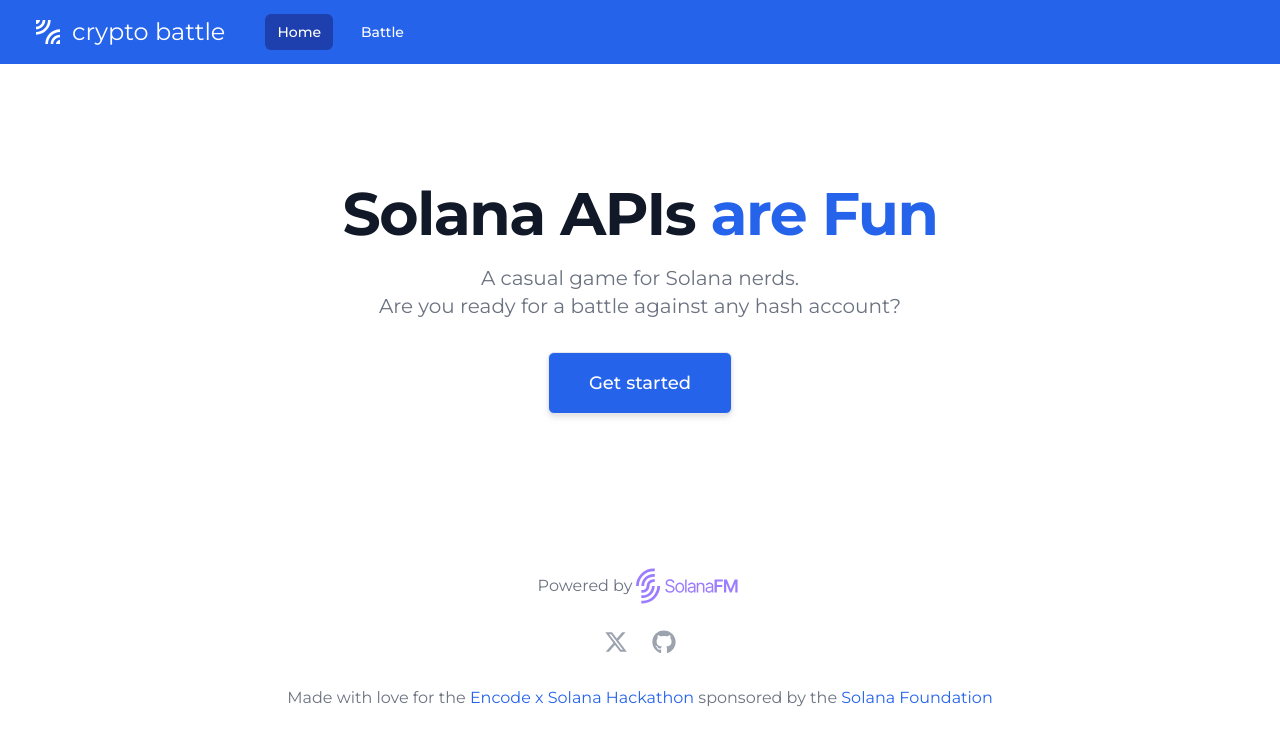
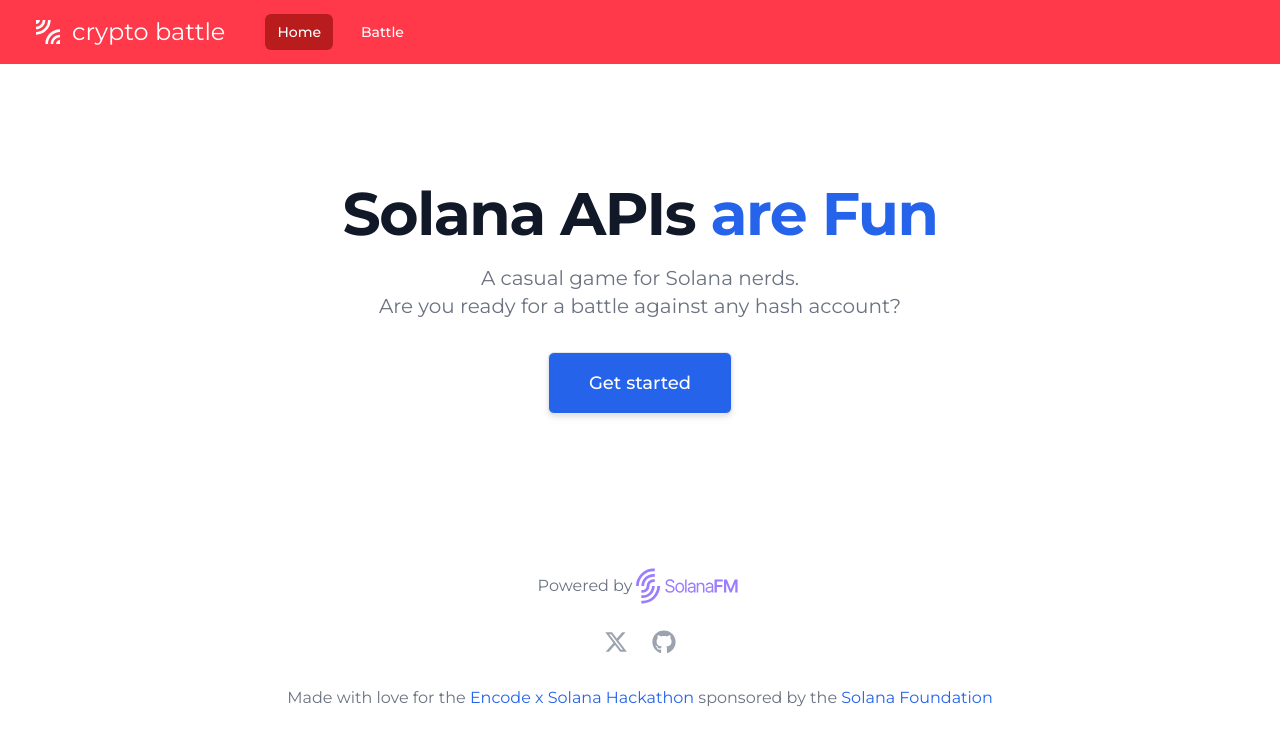
Before and after one commit to ivanmolto/cryptobattle, a React (Vite) app: page / in a window 1280 px wide. Shown: the top 746 px of the page. Built offline with nearby package versions, Linux system fonts and the light colour scheme.

Commit message:
feat: Update colors in Nav

```diff
--- a/src/components/Nav.jsx
+++ b/src/components/Nav.jsx
@@ -6,7 +6,7 @@ const Nav = () => {
   return (
     <>
       <div className="min-h-full font-montserrat">
-        <Disclosure as="nav" className="bg-blue-600">
+        <Disclosure as="nav" className="bg-[#ff394a]">
           {({ open }) => (
             <>
               <div className="mx-auto max-w-7xl px-4 sm:px-6 lg:px-8">
@@ -48,8 +48,8 @@ const Nav = () => {
                           className={({ isActive }) =>
                             "px-3 py-2 rounded-md text-sm font-medium" +
                             (isActive
-                              ? " bg-blue-800 text-white"
-                              : " text-white hover:bg-blue-400 hover:bg-opacity-75")
+                              ? " bg-red-700 text-white"
+                              : " text-white hover:bg-red-400 hover:bg-opacity-75")
                           }
                         >
                           Home
@@ -59,8 +59,8 @@ const Nav = () => {
                           className={({ isActive }) =>
                             "px-3 py-2 rounded-md text-sm font-medium" +
                             (isActive
-                              ? " bg-blue-800 text-white"
-                              : " text-white hover:bg-blue-400 hover:bg-opacity-75")
+                              ? " bg-red-700 text-white"
+                              : " text-white hover:bg-red-400 hover:bg-opacity-75")
                           }
                         >
                           Battle
@@ -96,8 +96,8 @@ const Nav = () => {
                     className={({ isActive }) =>
                       "block px-3 py-2 rounded-md text-sm font-medium" +
                       (isActive
-                        ? " bg-blue-800 text-white"
-                        : " text-white hover:bg-blue-400 hover:bg-opacity-75")
+                        ? " bg-red-700 text-white"
+                        : " text-white hover:bg-red-400 hover:bg-opacity-75")
                     }
                   >
                     Home
@@ -107,8 +107,8 @@ const Nav = () => {
                     className={({ isActive }) =>
                       "block px-3 py-2 rounded-md text-sm font-medium" +
                       (isActive
-                        ? " bg-blue-800 text-white"
-                        : " text-white hover:bg-blue-400 hover:bg-opacity-75")
+                        ? " bg-red-700 text-white"
+                        : " text-white hover:bg-red-400 hover:bg-opacity-75")
                     }
                   >
                     Battle
```
